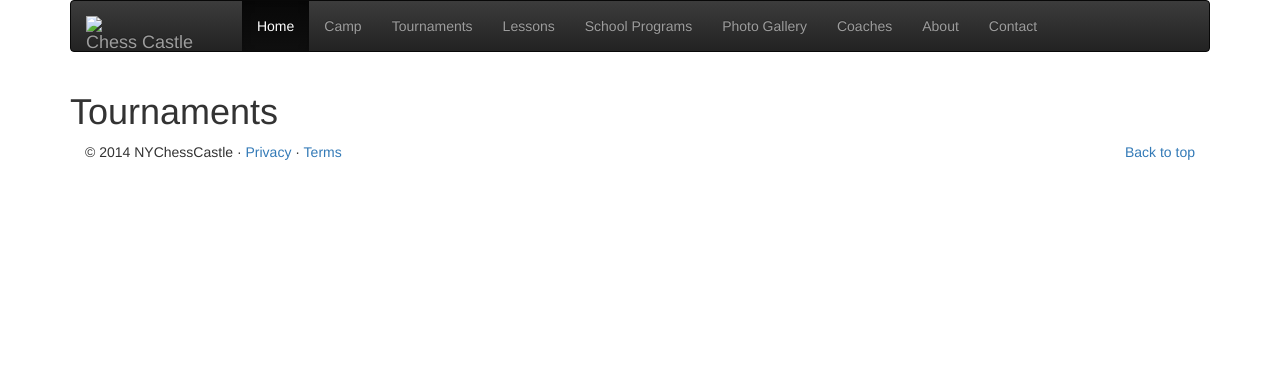
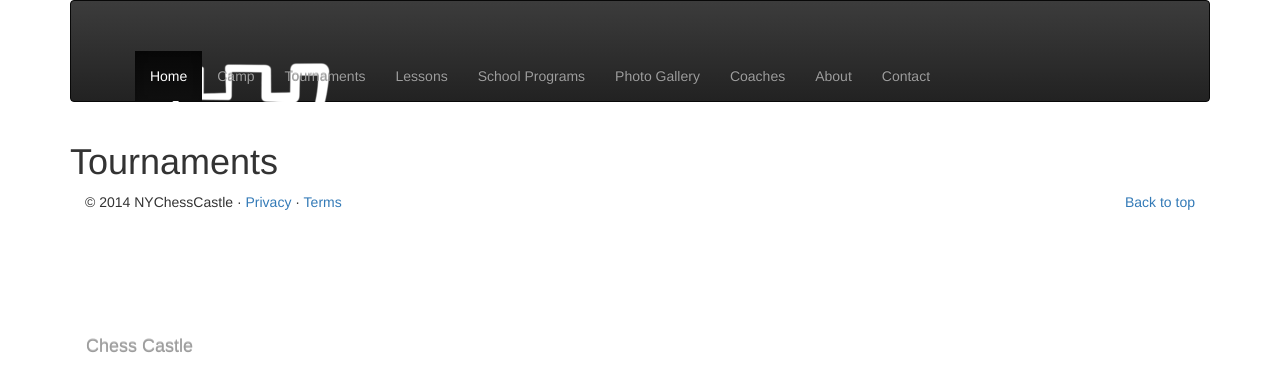
Before and after one commit to arclyte/nychesscastle, a Jekyll site: the page built from tournaments/index.html, in a window 1280 px wide. Shown: the top 392 px of the page. Built offline with Jekyll 4.4.1, drawn with Linux system fonts in a browser that asks for light colours; nearby versions of some CDN libraries; Markdown is read by kramdown in place of the engine named in the settings.

Commit message:
Missed castle logo image - fixed relative url

```diff
--- a/_layouts/default.html
+++ b/_layouts/default.html
@@ -39,7 +39,7 @@
 								<span class="icon-bar"></span>
 							</button>
 							 <a class="navbar-brand" href="/nychesscastle/">
-									<img src="images/castle.png" />
+									<img src="/nychesscastle/images/castle.png" />
 									<span>Chess Castle</span>
 								</a>
 						</div>
```
